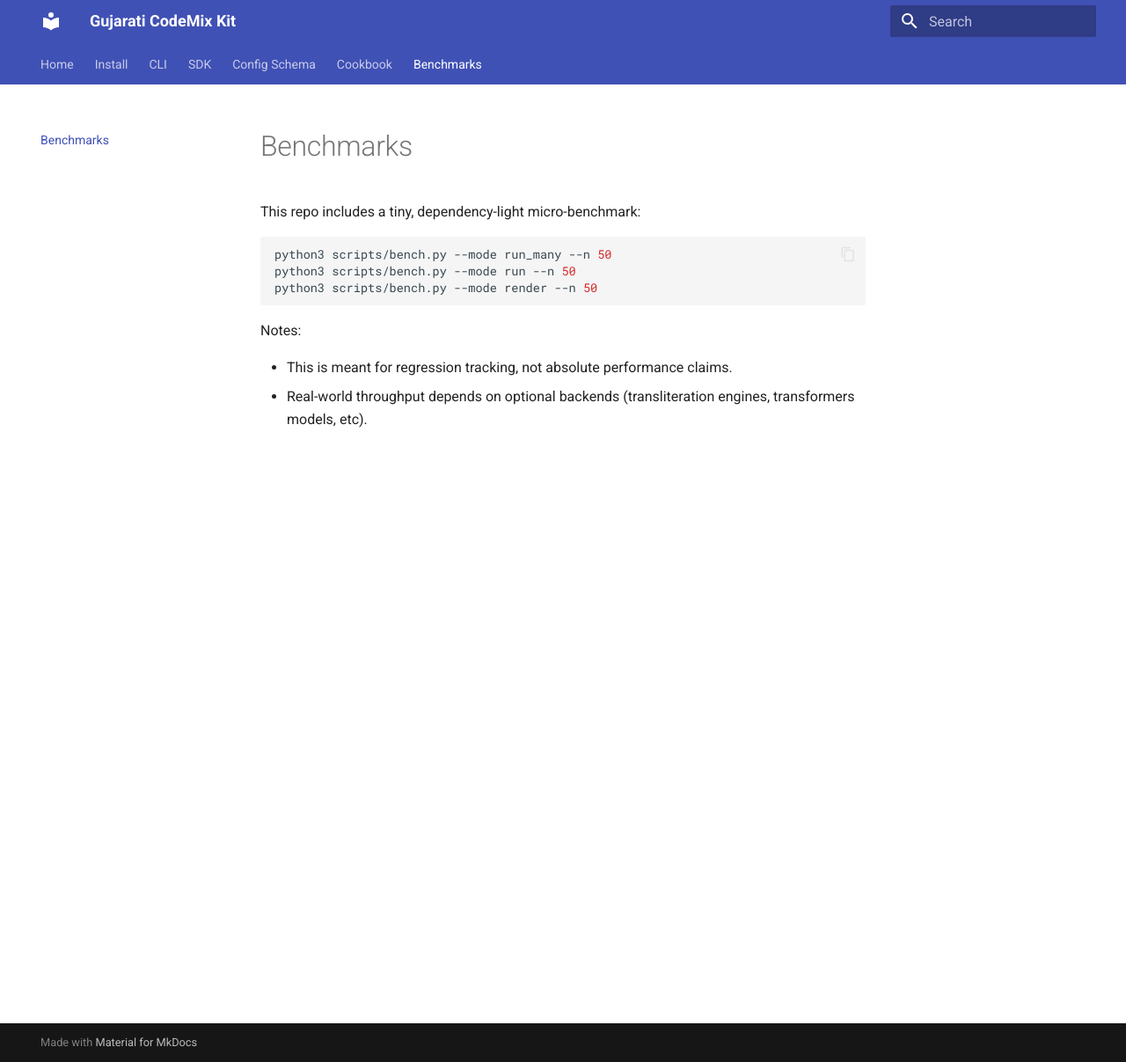
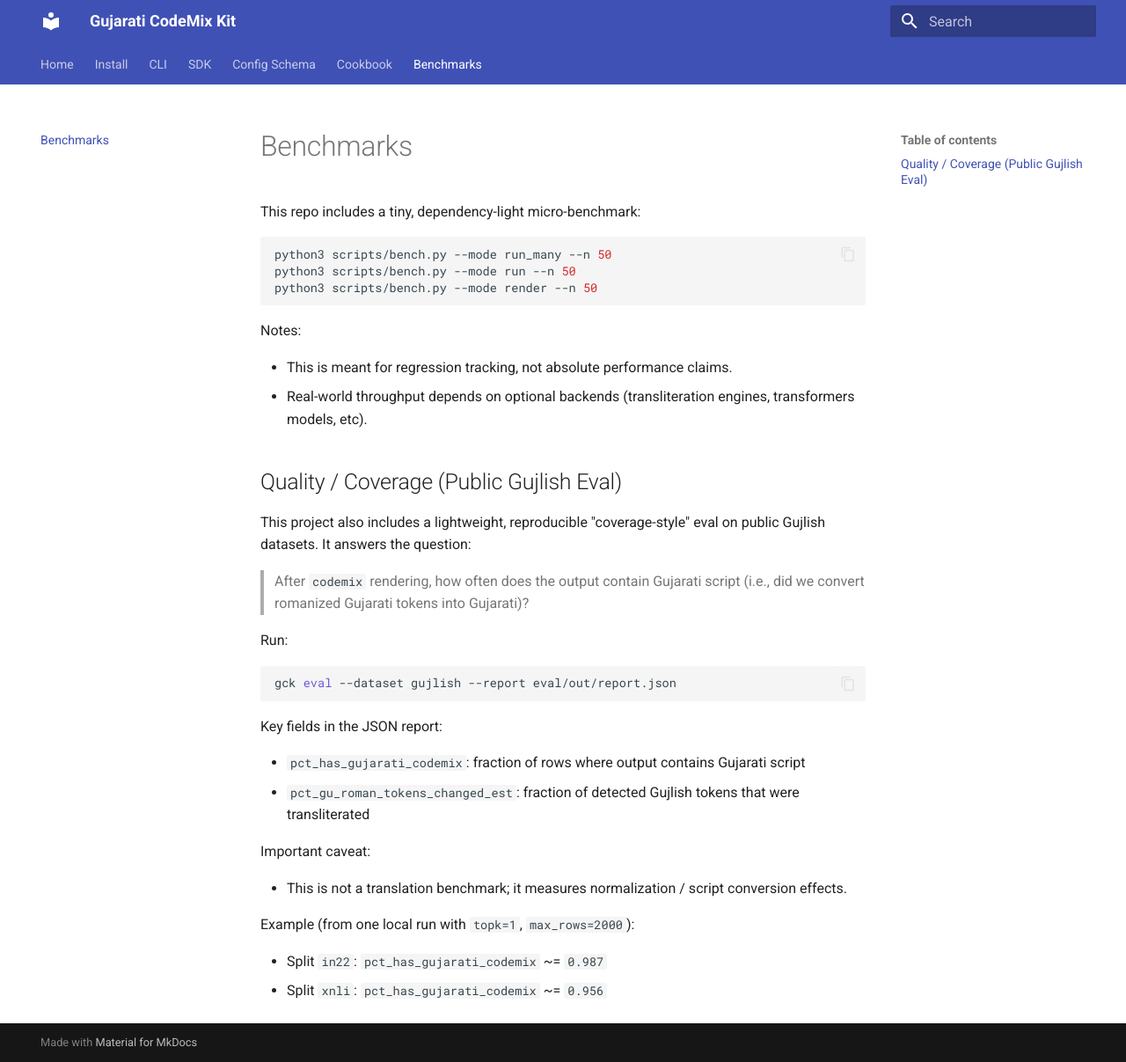
Before and after one commit to SudhirGadhvi/open-vernacular-ai-kit, an MkDocs documentation site: the page built from docs/benchmarks.md, in a window 1280 px wide and 1207 px high. Shown: the whole window at 88% size. Built offline with MkDocs 1.6.1 and Material for MkDocs 9.7.7, drawn with Linux system fonts in a browser that asks for light colours.

Commit message:
Docs and codemix file update

````diff
--- a/docs/benchmarks.md
+++ b/docs/benchmarks.md
@@ -12,3 +12,31 @@
 
 - This is meant for regression tracking, not absolute performance claims.
 - Real-world throughput depends on optional backends (transliteration engines, transformers models, etc).
+
+## Quality / Coverage (Public Gujlish Eval)
+
+This project also includes a lightweight, reproducible "coverage-style" eval on public Gujlish
+datasets. It answers the question:
+
+> After `codemix` rendering, how often does the output contain Gujarati script (i.e., did we convert
+> romanized Gujarati tokens into Gujarati)?
+
+Run:
+
+```bash
+gck eval --dataset gujlish --report eval/out/report.json
+```
+
+Key fields in the JSON report:
+
+- `pct_has_gujarati_codemix`: fraction of rows where output contains Gujarati script
+- `pct_gu_roman_tokens_changed_est`: fraction of detected Gujlish tokens that were transliterated
+
+Important caveat:
+
+- This is not a translation benchmark; it measures normalization / script conversion effects.
+
+Example (from one local run with `topk=1`, `max_rows=2000`):
+
+- Split `in22`: `pct_has_gujarati_codemix` ~= `0.987`
+- Split `xnli`: `pct_has_gujarati_codemix` ~= `0.956`
````
Also changed, not shown: README.md (+44 -83 lines), 1 other file.
